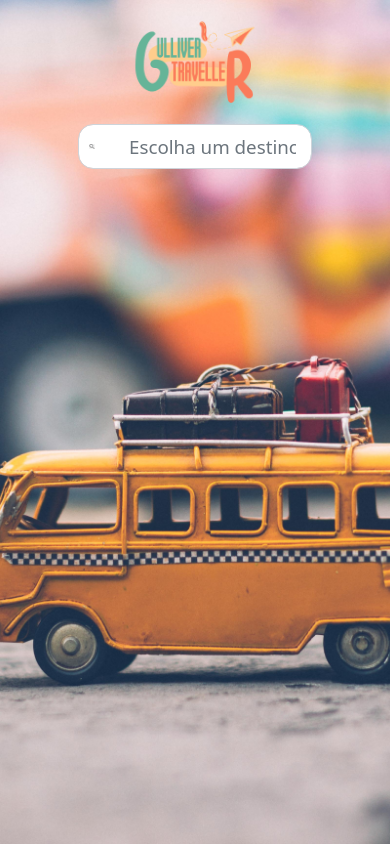
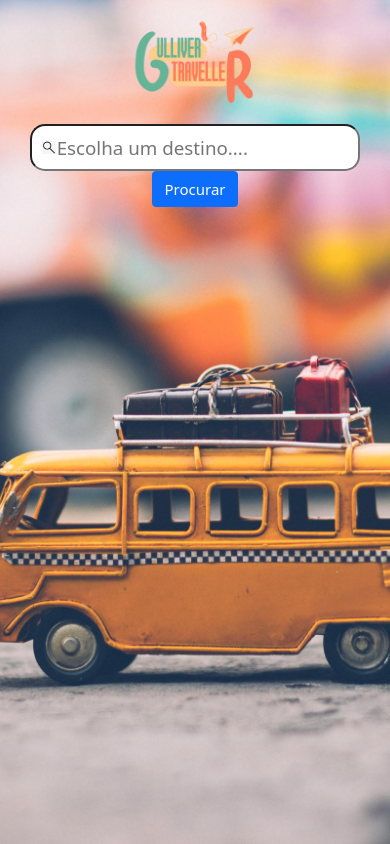
Before and after one commit to vizzacchi/GulliverTraveller, a PHP site: page / in a window 390 px wide. Run offline with PHP 8.4, Linux system fonts and the light colour scheme; some libraries are stand-ins or nearby versions.

Commit message:
colocando botão procurar na home

```diff
--- a/css/style.css
+++ b/css/style.css
@@ -22,8 +22,9 @@ html {
     color:#ffffff;
 }
 .pesquisar {
+    width: 80%;
     border-radius: 15px;
-    padding-left: 50px;
+    padding-left: 35px;
     background-repeat: no-repeat;
     background-position: 10px center;
     background-image: url(../images/lupa.png);
@@ -143,6 +144,16 @@ footer ul li {
 
 @media(max-width:576px) {
 
+    .pesquisar{
+        width: 90%;
+        border-radius: 15px;
+        padding-left: 25px;
+        background-repeat: no-repeat;
+        background-position: 10px center;
+        background-image: url(../images/lupa.png);
+        background-size: 3.5vw;
+
+    }
     .navegacao{
         position: relative;
         width: 80%;
--- a/index.html
+++ b/index.html
@@ -19,10 +19,8 @@
 			<section class="container">
 				<img src="images/GulliverTraveller.png" class="img-fluid" alt="Logo Gulliver Traveller">
 				<form action="pages/destino.html" method="get" id="frmPesquisar">
-					<div class="row d-flex justify-content-center">
-						<input type="text" id="pesquisar" name="pesquisar" class="form-control form-control-lg mx-auto pesquisar" placeholder="Escolha um destino....">
-
-					</div>
+						<input type="text" id="pesquisar" name="pesquisar" class="rowform-control form-control-lg mx-auto pesquisar" placeholder="Escolha um destino....">
+						<input type="submit" class="btn btn-primary" value="Procurar">
 				</form>
 			</section>
         </article>
```
